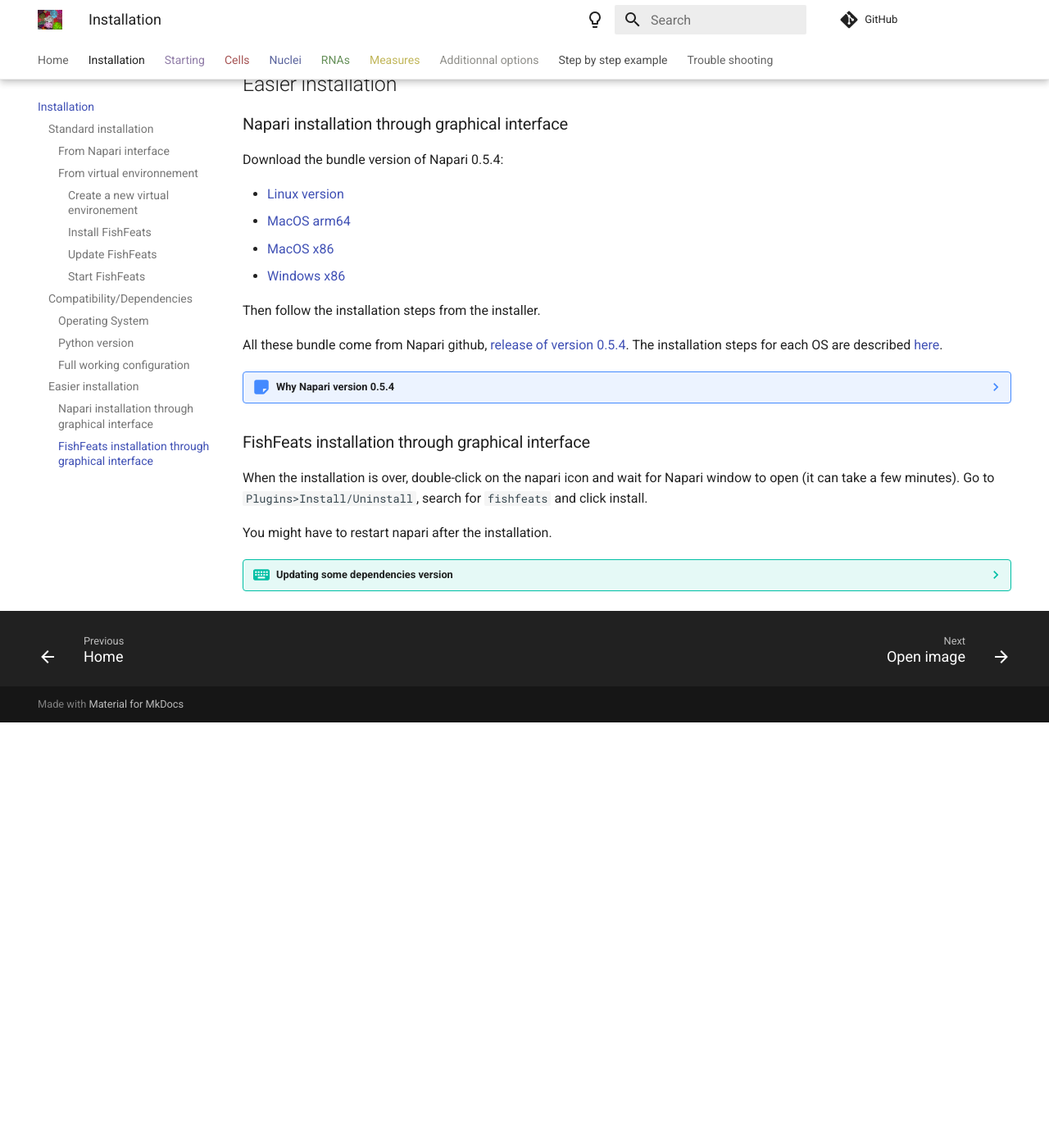
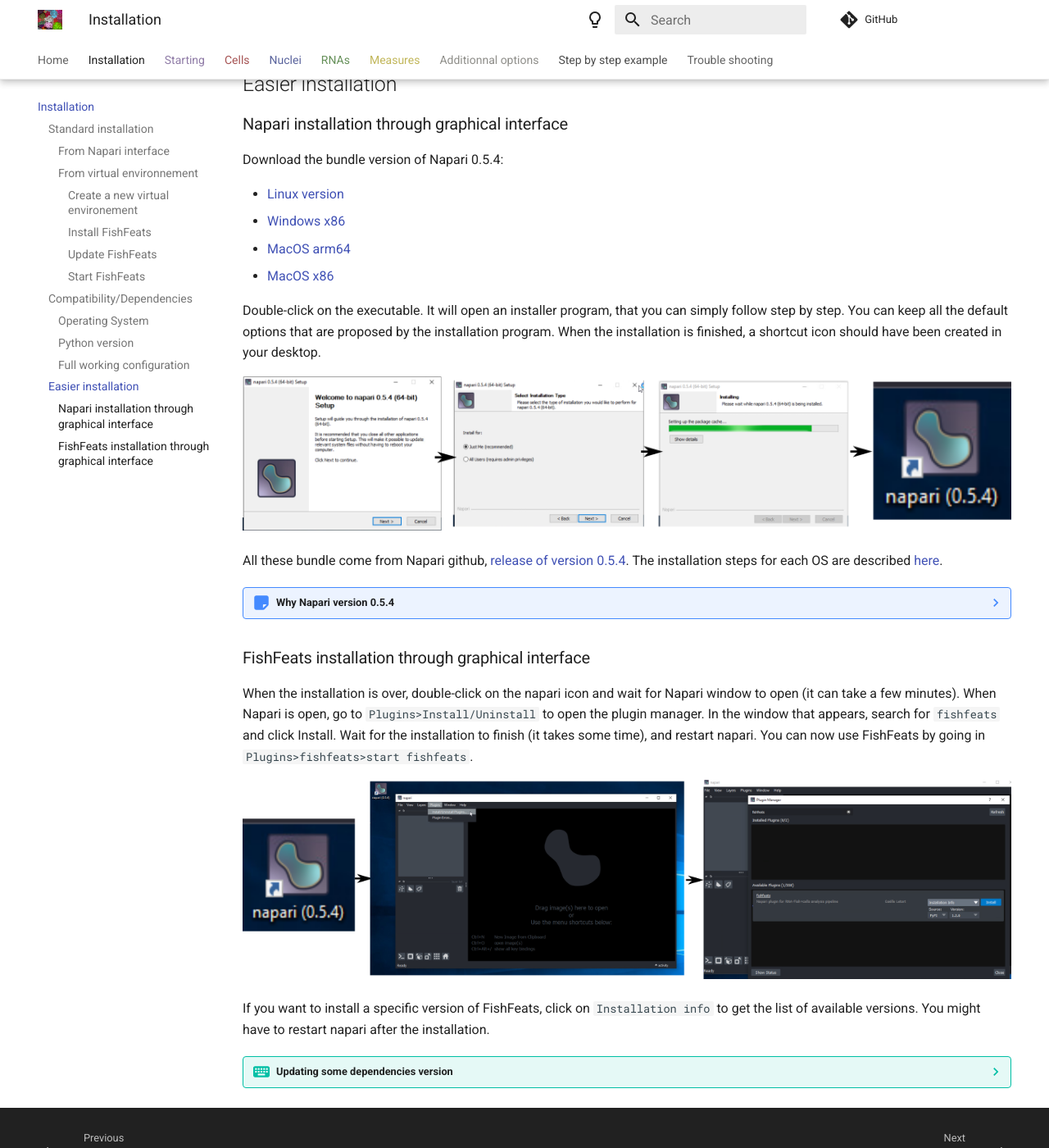
Before and after one commit to gletort/FishFeats, an MkDocs documentation site: the page built from docs/Installation.md, in a window 1280 px wide and 1400 px high, scrolled down 2513 px. Shown: the whole window at 82% size. Built offline with MkDocs 1.6.1 and Material for MkDocs 9.7.7, drawn with Linux system fonts in a browser that asks for light colours; comment, search, counter and statistics services are not loaded; before the commit the page ends 3394 px from its top, so only the background shows below that.

Commit message:
snapshots bundle isntall

```diff
--- a/docs/Installation.md
+++ b/docs/Installation.md
@@ -92,11 +92,17 @@
 Download the bundle version of Napari 0.5.4:
 
 * [Linux version](https://github.com/napari/napari/releases/download/v0.5.4/napari-0.5.4-Linux-x86_64.sh)
+* [Windows x86](https://github.com/napari/napari/releases/download/v0.5.4/napari-0.5.4-Windows-x86_64.exe)
+
 * [MacOS arm64](https://github.com/napari/napari/releases/download/v0.5.4/napari-0.5.4-macOS-arm64.pkg)
 * [MacOS x86](https://github.com/napari/napari/releases/download/v0.5.4/napari-0.5.4-macOS-x86_64.pkg)
-* [Windows x86](https://github.com/napari/napari/releases/download/v0.5.4/napari-0.5.4-Windows-x86_64.exe)
 
-Then follow the installation steps from the installer.
+Double-click on the executable.
+It will open an installer program, that you can simply follow step by step.
+You can keep all the default options that are proposed by the installation program.
+When the installation is finished, a shortcut icon should have been created in your desktop.
+
+![snapshots installation](./imgs/bundle_installation.png)
 
 All these bundle come from Napari github, [release of version 0.5.4](https://github.com/napari/napari/releases/tag/v0.5.4).
 The installation steps for each OS are described [here](https://napari.org/stable/tutorials/fundamentals/installation_bundle_conda.html).
@@ -107,8 +113,14 @@
 
 ### FishFeats installation through graphical interface
 When the installation is over, double-click on the napari icon and wait for Napari window to open (it can take a few minutes).
-Go to `Plugins>Install/Uninstall`, search for `fishfeats` and click install.
+When Napari is open, go to `Plugins>Install/Uninstall` to open the plugin manager.
+In the window that appears, search for `fishfeats` and click Install.
+Wait for the installation to finish (it takes some time), and restart napari.
+You can now use FishFeats by going in `Plugins>fishfeats>start fishfeats`.
 
+![snapshots plugin installation](./imgs/bundle_plugin_install.png)
+
+If you want to install a specific version of FishFeats, click on `Installation info` to get the list of available versions.
 You might have to restart napari after the installation.
 
 ??? tip "Updating some dependencies version"
```
Also changed, not shown: docs/imgs/bundle_installation.png (added), docs/imgs/bundle_plugin_install.png (added).
